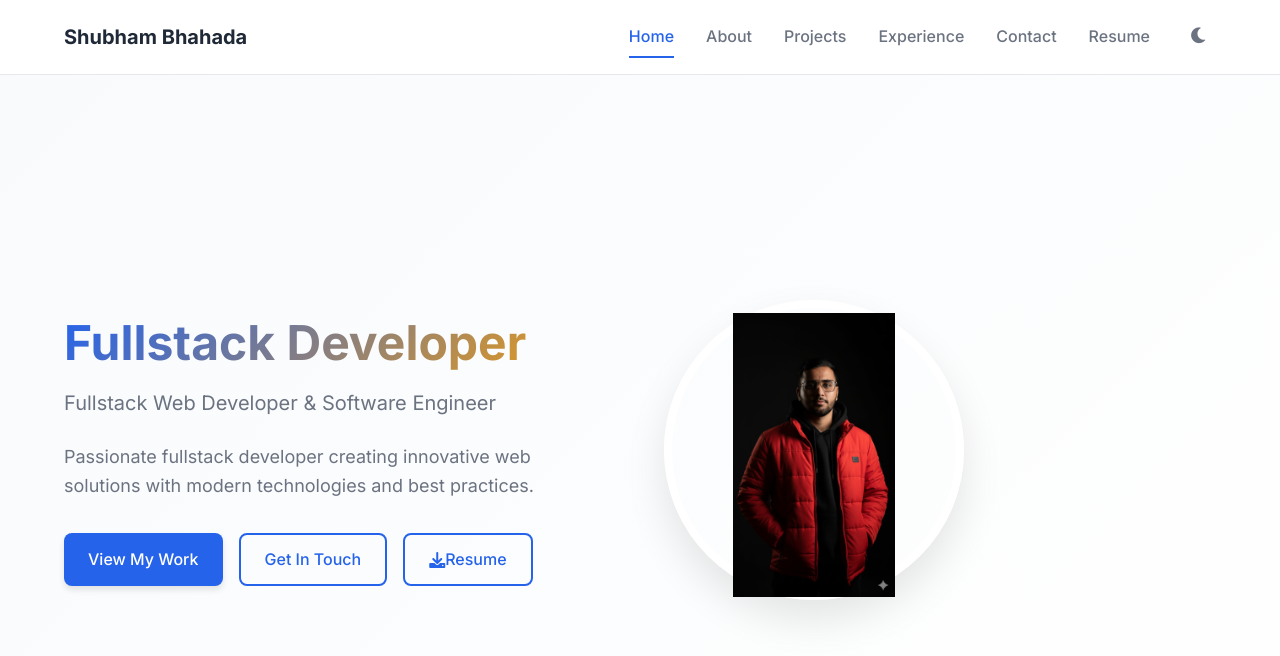
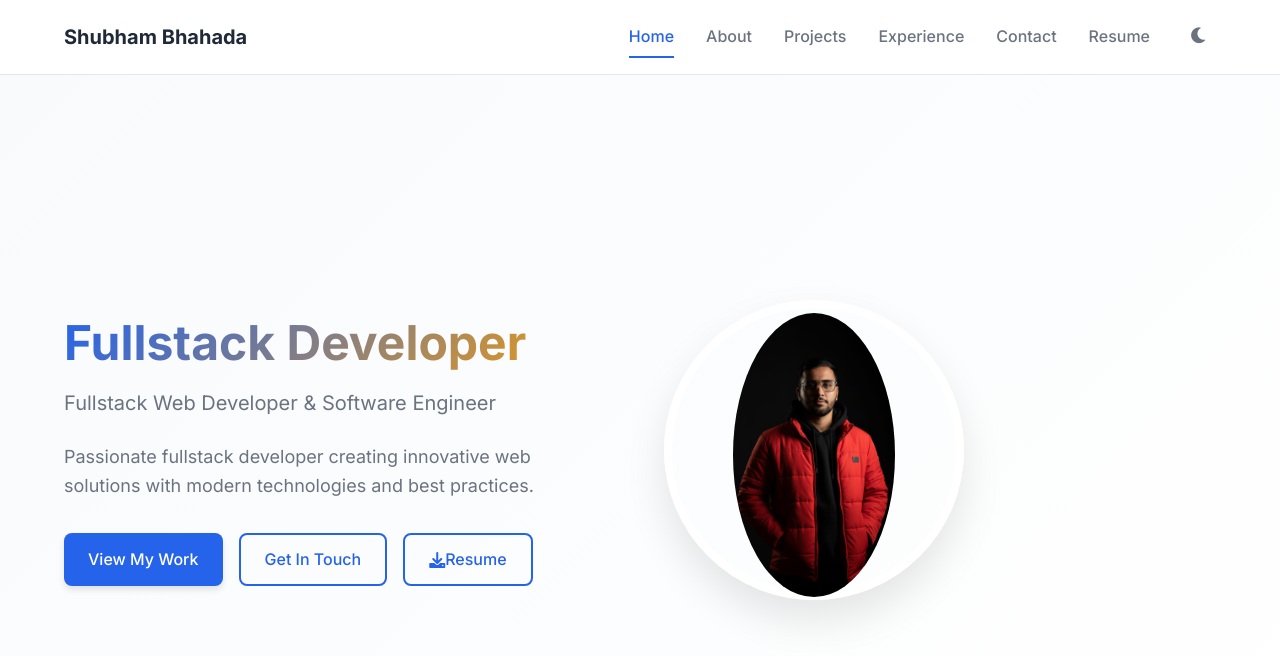
Before and after one commit to devbhahadaji/devbhahadaji.github.io, a Jekyll site: the page built from index.html, in a window 1280 px wide and 900 px high. Shown: the top 656 px of the window. Built offline with Jekyll 4.4.1, drawn with Linux system fonts in a browser that asks for light colours.

Commit message:
correct the profile image

```diff
--- a/assets/css/main.css
+++ b/assets/css/main.css
@@ -351,7 +351,6 @@ img {
 .hero-image {
   width: 300px;
   height: 300px;
-  object-fit: cover;
   border-radius: 50%;
   border: 8px solid white;
   box-shadow: 0 20px 40px var(--shadow);
@@ -361,6 +360,8 @@ img {
 }
 
 .profile-img {
+    border-radius: 50%;
+    object-fit: cover;
     position: relative;
     top:5px;
 }
```
